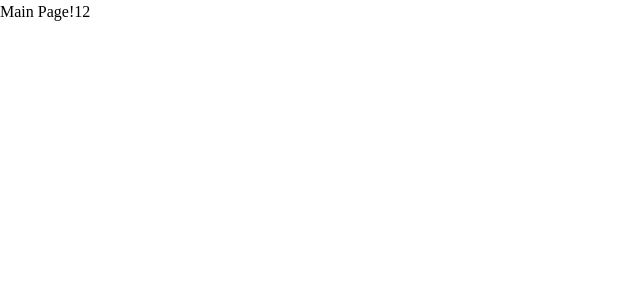
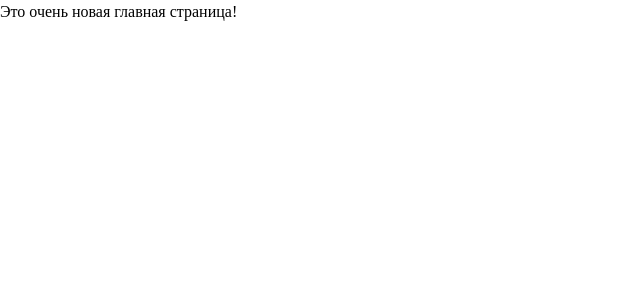
Before and after one commit to hardpsycho/webportal-front, a React app: page / in a window 1280 px wide. Shown: the top 300 px of the page, without its empty margins (0-640 px from the left). Built offline with nearby package versions, Linux system fonts and the light colour scheme.

Commit message:
feat: new mainpage

```diff
--- a/src/pages/mainPage/ui/mainPage.tsx
+++ b/src/pages/mainPage/ui/mainPage.tsx
@@ -5,7 +5,7 @@ interface MainPageProps {}
 const MainPage: FC<MainPageProps> = () => {
     return (
         <div>
-            Main Page!12
+            Это очень новая главная страница!
         </div>
     )
 }
```
